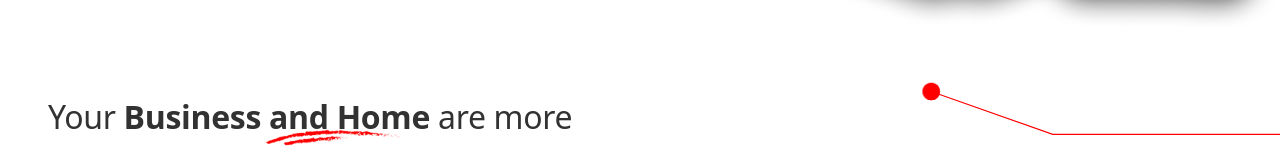
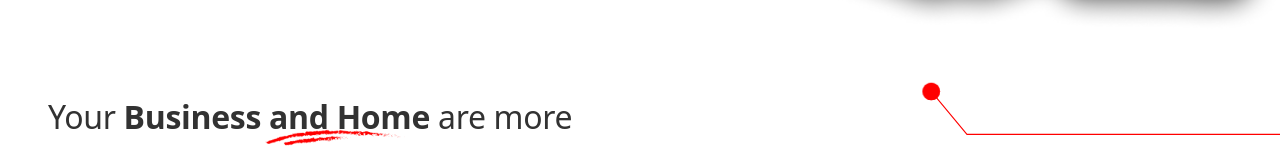
Before and after one commit to vinay-uelement/marma-security, a Next.js app: page / in a window 1280 px wide. Shown: the part 770-920 px from the top of the page. Built offline with nearby package versions, Linux system fonts and the light colour scheme.

Commit message:
fixed slanting line in hero section

```diff
--- a/app/page.tsx
+++ b/app/page.tsx
@@ -76,7 +76,7 @@ export default function Home() {
           <div className="hidden min-[901px]:flex flex-col w-full min-[901px]:w-[45%]">
             <DecorativeLine
               viewBox="0 0 500 120"
-              points="80,30 250,90 3000,90"
+              points="80,30 130,90 3000,90"
               dots={[{ cx: 80, cy: 30, rippleCount: 3, rippleBaseDelay: 0 }]}
               className="w-full h-auto"
             />
```
